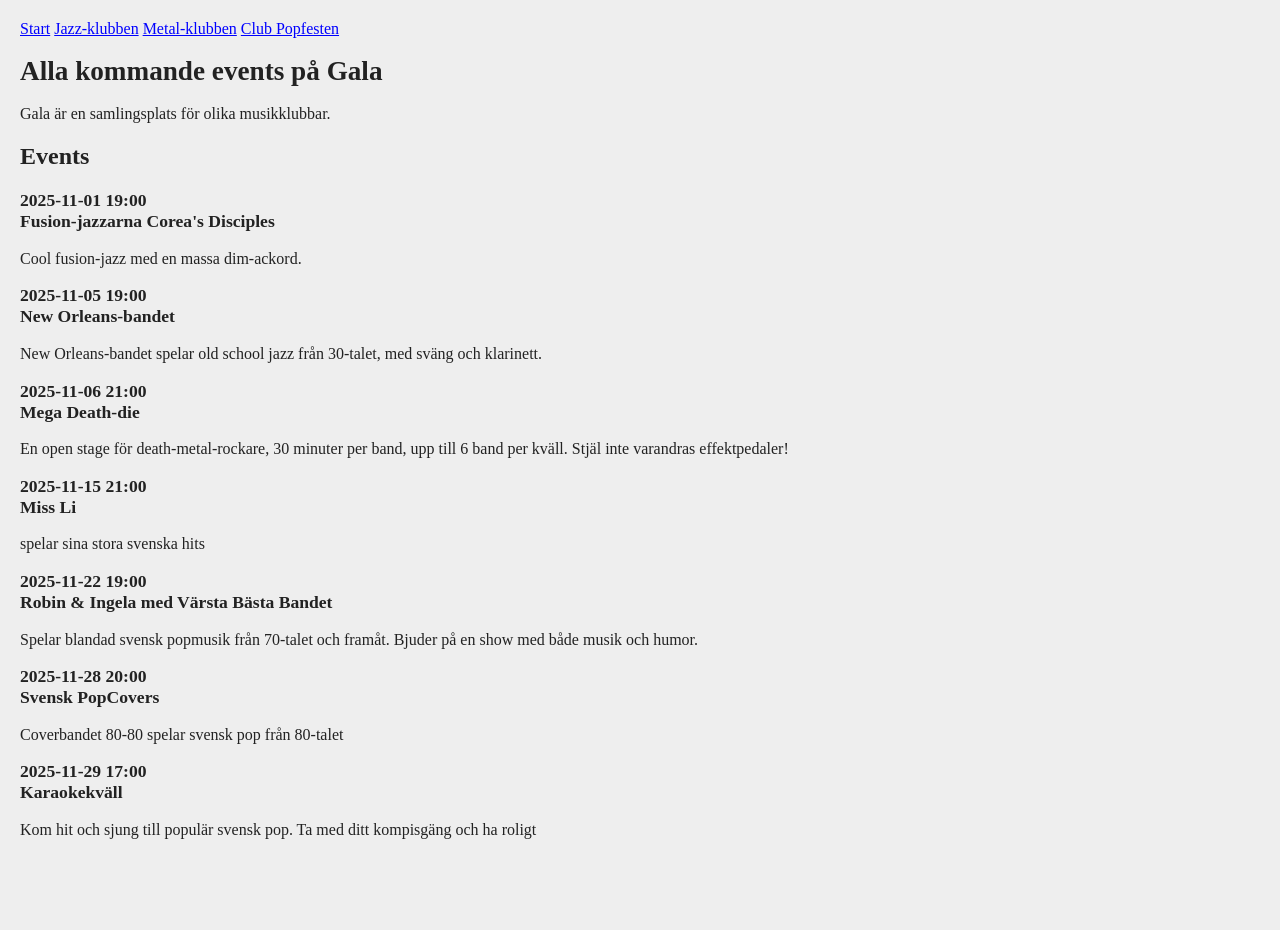
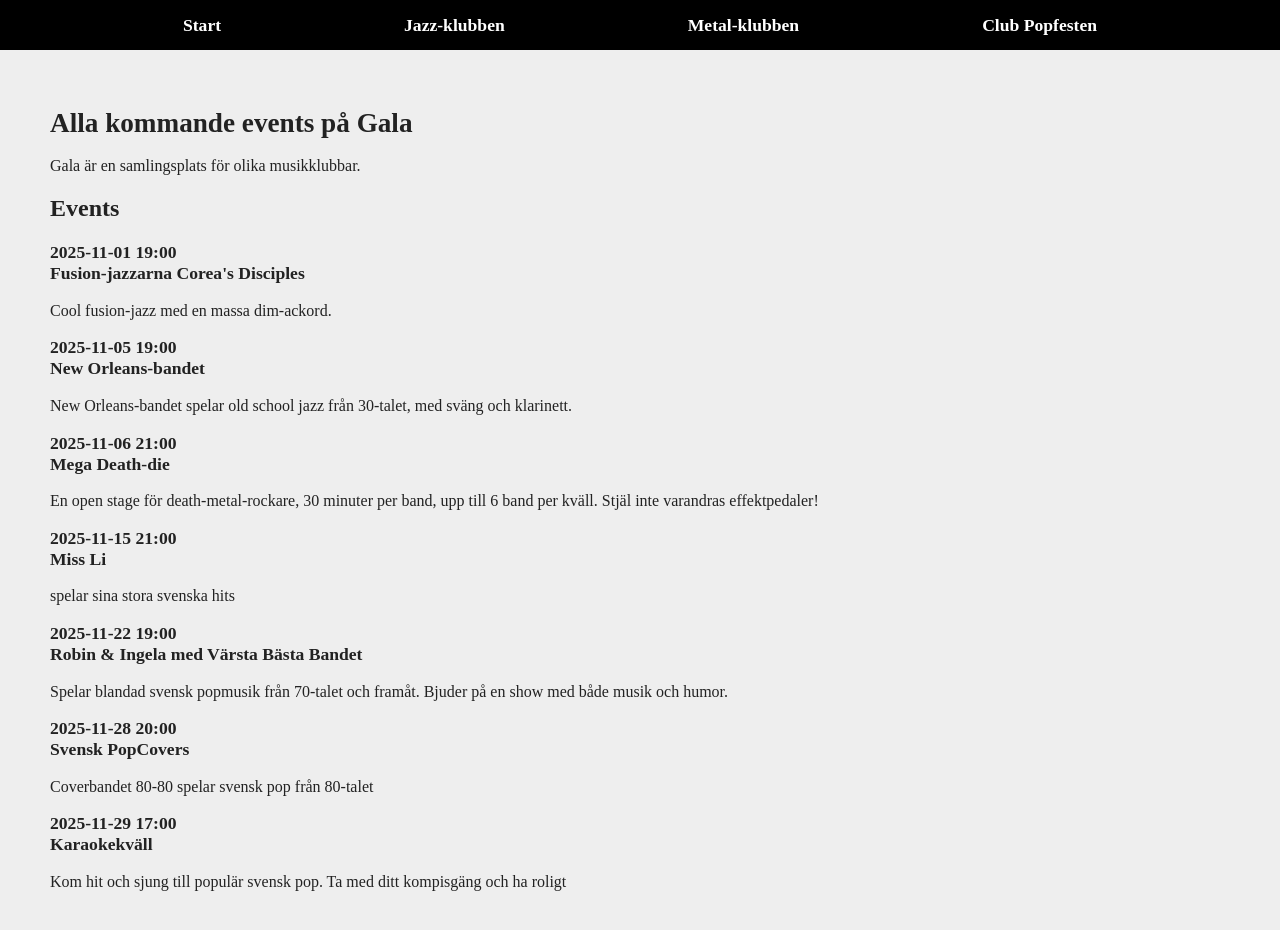
Before and after one commit to JackGriph/gala-emporium, a website with bundled scripts: page gala-start-main/index.html in a window 1280 px wide. Before the commit the page ends 859 px from the top, so only its background shows below. Built offline with nearby package versions, Linux system fonts and the light colour scheme; data requests are answered from the project's data file; a web font is replaced by a local one.

Commit message:
Gjorde ett försök med att fixa menyn.

```diff
--- a/gala-start-main/css/pages/metal-club.css
+++ b/gala-start-main/css/pages/metal-club.css
@@ -2,7 +2,3 @@ body.metal-klubben {
   background-color: black;
   color: white;
 }
-
-body.metal-klubben a {
-  color: yellow;
-}
--- a/gala-start-main/css/pages/start-page.css
+++ b/gala-start-main/css/pages/start-page.css
@@ -2,7 +2,3 @@ body.start {
   background-color: #eee;
   color: #222;
 }
-
-body.start a {
-  color: blue;
-}
--- a/gala-start-main/css/utils/style.css
+++ b/gala-start-main/css/utils/style.css
@@ -5,12 +5,48 @@
 @import '../pages/club-popfesten.css';
 
 body {
-  margin: 20px
+  margin: 0;
+
 }
 
+header {
+  background-color: black;
+  width: 100%;
+  height: 50px;
+  text-align: center;
+  padding: 12px 0;
+  /* lägger lite luft ovanför och under länkarna */
+
+}
+
+nav {
+  display: flex;
+  justify-content: space-evenly;
+  /* sprider länkarna */
+  align-items: center;
+  height: 100%;
+}
+
+nav a {
+  color: white;
+  font-family: 'Times New Roman', Times, serif;
+  text-decoration: none;
+  font-weight: bold;
+  font-size: 1.1rem;
+}
 .pet {
   border: 1px solid #ddd;
   border-radius: 10px;
   padding: 10px 20px;
   margin-bottom: 20px;
 }
+
+main {
+  padding-top: 40px;
+  /* Skjuter ner innehållet så det inte hamnar under headern */
+  margin-left: 50px;
+  margin-right: 50px;
+  margin-bottom: 50px;
+  text-align: left;
+
+}
```
Also changed, not shown: gala-start-main/index.html (+1 -2 lines).
